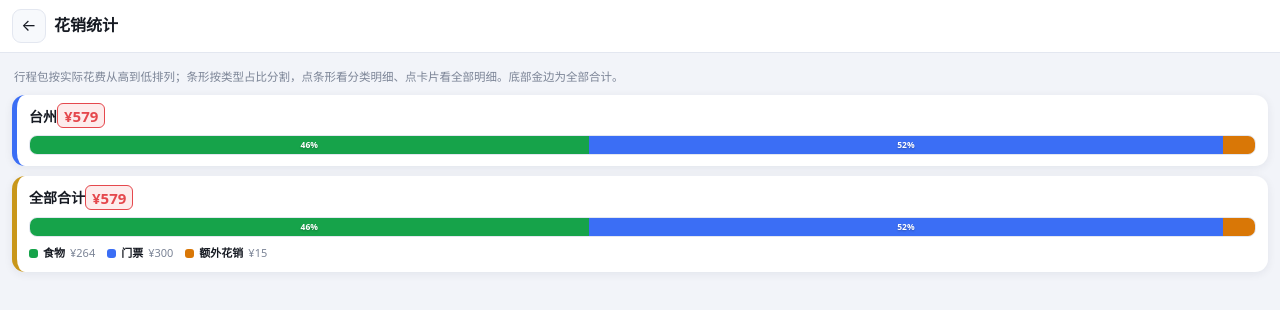
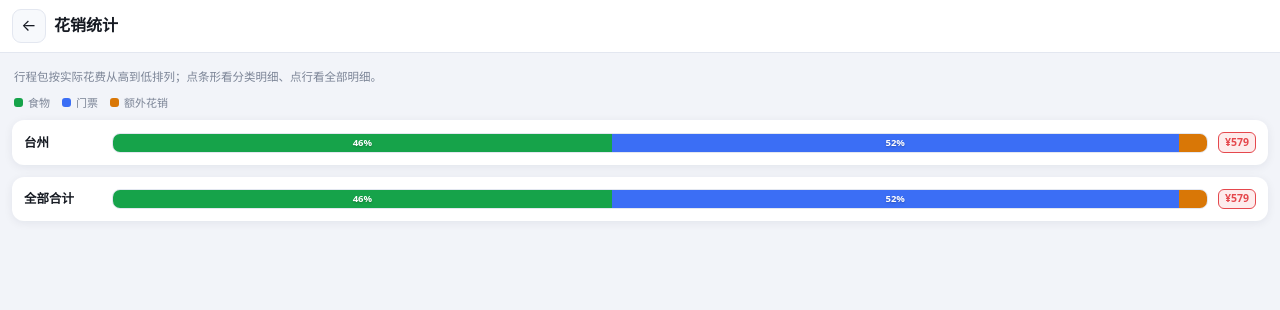
Before and after one commit to banbanlizi-sudo/travel-app, a website: page www/index.html in a window 1280 px wide. Both pictures are taken after a click on the button "¥ 花销". Drawn offline with Linux system fonts and the light colour scheme.

Commit message:
v5.12：花销统计页改为参考图扁平行列表（全局图例+包名|全宽占比条|价格胶囊），去除卡片边框与每包图例

```diff
--- a/www/index.html
+++ b/www/index.html
@@ -160,6 +160,15 @@ input:focus,textarea:focus,select:focus{border-color:var(--pri)}
 .pleg .li{display:flex;align-items:center;gap:5px;white-space:nowrap}
 .pleg .sw{width:9px;height:9px;border-radius:3px;flex:0 0 auto}
 .pleg .li b{color:var(--text);font-weight:600}
+.clist{background:var(--card);border-radius:12px;box-shadow:var(--sh);padding:2px 12px}
+.clist.total{margin-top:12px}
+.crow{display:flex;align-items:center;gap:10px;padding:10px 0;border-bottom:1px solid var(--line)}
+.clist .crow:last-child{border-bottom:none}
+.crow .cn{flex:0 0 78px;font-size:12.5px;font-weight:600;overflow:hidden;text-overflow:ellipsis;white-space:nowrap}
+.crow.ctotal .cn{font-weight:700}
+.crow .pbar{flex:1;min-width:0;margin:0}
+.crow .cv{flex:0 0 auto}
+.crow .cempty{flex:1;text-align:center;font-size:11px;color:var(--sub)}
 .minibar{height:7px;border-radius:4px;overflow:hidden;display:flex;margin-top:5px;background:var(--card2)}
 .minibar i{display:block;height:100%}
 .ctwrap{overflow-x:auto}
@@ -1425,22 +1434,24 @@ function renderCost(){
   const cellAmt=(p,c)=>costRowsFor(p,c).reduce((s,r)=>s+r.amount,0);
   const grand=c=>ps.reduce((s,p)=>s+cellAmt(p,c),0);
   const grandAll=ps.reduce((s,p)=>s+pkgTotal(p),0);
-  const segSpan=pct=>pct>=8?'<span style="font-size:8.5px">'+Math.round(pct)+'%</span>':'';
-  const barHtml=(pk,amts,tot)=>tot>0?'<div class="pbar" style="margin-top:8px">'+cats.filter(c=>amts[c]>0).map(c=>{ const pct=amts[c]/tot*100; return '<div class="pseg" data-pk="'+pk+'" data-c="'+c+'" style="width:'+pct+'%;background:'+(COST_COLORS[c]||'#888')+'">'+segSpan(pct)+'</div>'; }).join('')+'</div>':'<div style="margin-top:8px;font-size:12px;color:var(--sub)">暂无花销</div>';
-  const costCard=(pk,name,amts,tot,col,legend)=>'<div class="pkcost" data-pk="'+pk+'" style="background:var(--card);border-radius:13px;box-shadow:var(--sh);padding:11px 12px;margin-bottom:10px;border-left:5px solid '+(col||'var(--pri)')+'">'
-    +'<div class="t1" style="font-size:14px;font-weight:650">'+name+'<span style="flex:1"></span><span class="tiny money" style="font-size:15px">'+money(tot)+'</span></div>'
+  const segSpan=pct=>pct>=8?'<span>'+Math.round(pct)+'%</span>':'';
+  const usedCats=cats.filter(c=>grand(c)>0);
+  const leg=usedCats.length?'<div class="pleg" style="margin:0 2px 10px">'+usedCats.map(c=>'<span class="li"><span class="sw" style="background:'+(COST_COLORS[c]||'#888')+'"></span>'+c+'</span>').join('')+'</div>':'';
+  const barHtml=(pk,amts,tot)=>'<div class="pbar">'+(tot>0?cats.filter(c=>amts[c]>0).map(c=>{ const pct=amts[c]/tot*100; return '<div class="pseg" data-pk="'+pk+'" data-c="'+c+'" style="width:'+pct+'%;background:'+(COST_COLORS[c]||'#888')+'">'+segSpan(pct)+'</div>'; }).join(''):'<span class="cempty">暂无花销</span>')+'</div>';
+  const row=(pk,name,amts,tot,total)=>'<div class="crow'+(total?' ctotal':'')+'" data-pk="'+pk+'">'
+    +'<div class="cn">'+name+'</div>'
     +barHtml(pk,amts,tot)
-    +(legend?'<div class="pleg" style="margin-top:8px">'+cats.filter(c=>amts[c]>0).map(c=>'<span class="li"><span class="sw" style="background:'+(COST_COLORS[c]||'#888')+'"></span><b>'+c+'</b> '+money(amts[c])+'</span>').join('')+'</div>':'')
+    +'<span class="tiny money cv">'+money(tot)+'</span>'
     +'</div>';
   const sorted=ps.slice().sort((a,b)=>pkgTotal(b)-pkgTotal(a));
-  const pkgCards=sorted.map(p=>{ const amts={}; cats.forEach(c=>amts[c]=cellAmt(p,c)); return costCard(p.id,esc(p.name),amts,pkgTotal(p),null,false); }).join('');
+  const rows=sorted.map(p=>{ const amts={}; cats.forEach(c=>amts[c]=cellAmt(p,c)); return row(p.id,esc(p.name),amts,pkgTotal(p)); }).join('');
   const gamts={}; cats.forEach(c=>gamts[c]=grand(c));
-  const totalCard=costCard('','全部合计',gamts,grandAll,'var(--gold)',true);
-  $('#costBody').innerHTML='<div class="hint">行程包按实际花费从高到低排列；条形按类型占比分割，点条形看分类明细、点卡片看全部明细。底部金边为全部合计。</div>'
-    +pkgCards+totalCard;
-  $$('#costBody .pkcost[data-pk]').forEach(card=>{
-    const p=S.packages.find(x=>x.id===card.dataset.pk); if(!p) return;
-    card.onclick=()=>costCellSheet(p,'__all',{open:true});
+  const totalRow=row('','全部合计',gamts,grandAll,true);
+  $('#costBody').innerHTML='<div class="hint">行程包按实际花费从高到低排列；点条形看分类明细、点行看全部明细。</div>'
+    +leg+'<div class="clist">'+rows+'</div><div class="clist total">'+totalRow+'</div>';
+  $$('#costBody .crow[data-pk]').forEach(rw=>{
+    const p=S.packages.find(x=>x.id===rw.dataset.pk); if(!p) return;
+    rw.onclick=()=>costCellSheet(p,'__all',{open:true});
   });
   $$('#costBody .pseg[data-pk]').forEach(seg=>{
     const p=S.packages.find(x=>x.id===seg.dataset.pk); if(!p) return;
```
